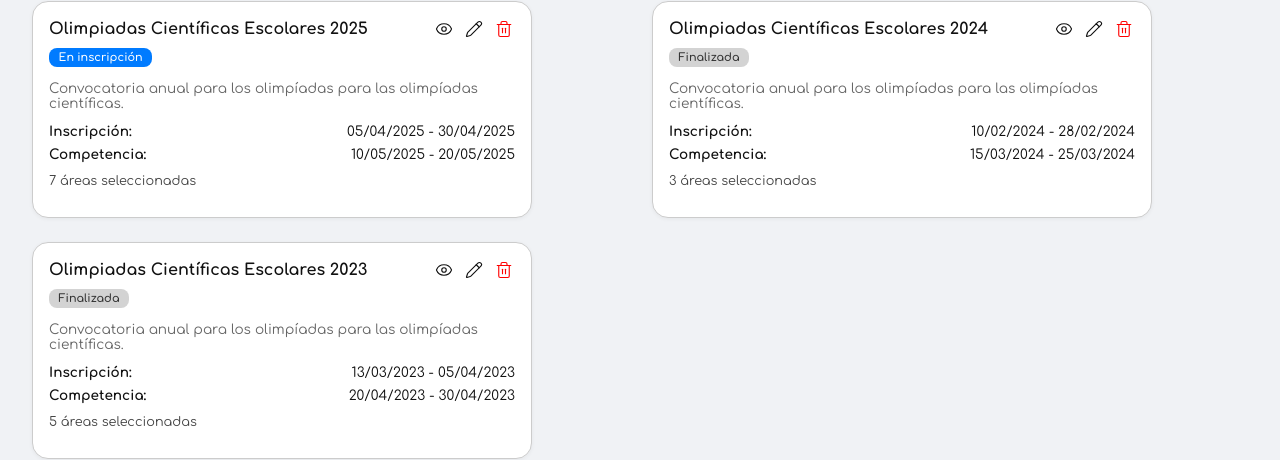
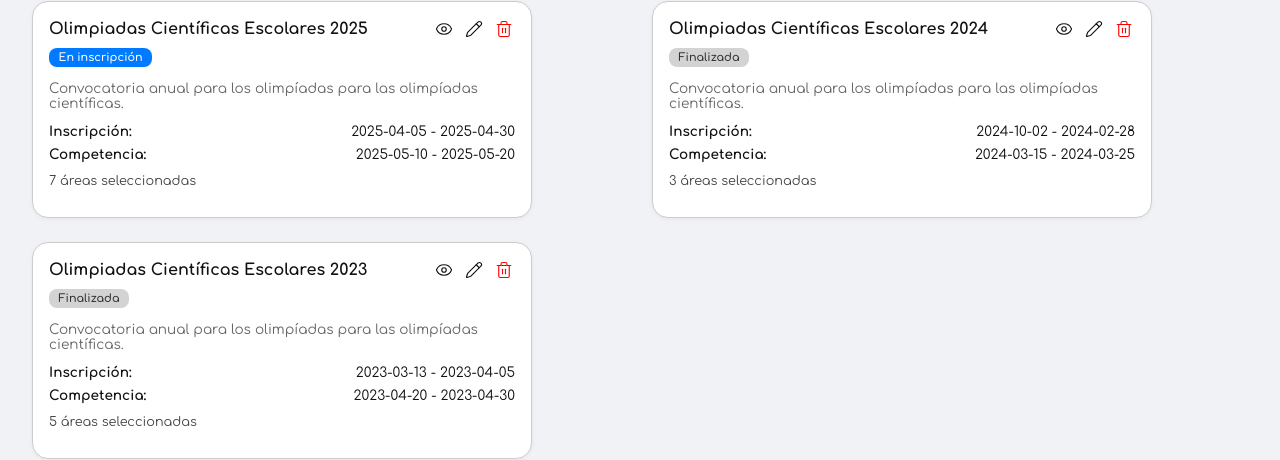
Before and after one commit to MauryQV/o-sansi-olympiad-registry, a React (Vite) app in the folder frontend/: page /convocatorias in a window 1280 px wide. Shown: the part 254-714 px from the top of the page. Built offline with nearby package versions, Linux system fonts and the light colour scheme.

Commit message:
Correcciones de errores HU1 HU3 HU4

```diff
--- a/frontend/package.json
+++ b/frontend/package.json
@@ -13,6 +13,7 @@
     "@emailjs/browser": "^4.4.1",
     "axios": "^1.8.4",
     "bootstrap": "^5.3.3",
+    "date-fns": "^4.1.0",
     "emailjs": "^4.0.3",
     "lucide": "^0.486.0",
     "lucide-react": "^0.486.0",
--- a/frontend/src/components/Convocatorias/Convocatorias.jsx
+++ b/frontend/src/components/Convocatorias/Convocatorias.jsx
@@ -1,4 +1,6 @@
 import React, { useState, useEffect } from 'react';
+import Swal from 'sweetalert2';
+import { parse, isAfter, isBefore, isWithinInterval } from 'date-fns';
 import CardConvocatoria from './CardConvocatoria';
 import ModalNuevaConvocatoria from './ModalNuevaConvocatoria';
 import ModalVisualizarConvocatoria from './ModalVisualizarConvocatoria';
@@ -27,10 +29,35 @@ const Convocatorias = () => {
     setMostrarModal(false);
   };
 
+  const actualizarEstadosConvocatorias = (convocatorias) => {
+    const hoy = new Date();
+
+    return convocatorias.map((convocatoria) => {
+      const inscripcionInicio = parse(convocatoria.inscripcionInicio, 'dd/MM/yyyy', new Date());
+      const inscripcionFin = parse(convocatoria.inscripcionFin, 'dd/MM/yyyy', new Date());
+      const competenciaInicio = parse(convocatoria.competenciaInicio, 'dd/MM/yyyy', new Date());
+      const competenciaFin = parse(convocatoria.competenciaFin, 'dd/MM/yyyy', new Date());
+
+      let nuevoEstado = convocatoria.estado;
+
+      if (isBefore(hoy, inscripcionInicio)) {
+        nuevoEstado = 'Borrador';
+      } else if (isWithinInterval(hoy, { start: inscripcionInicio, end: inscripcionFin })) {
+        nuevoEstado = 'En inscripción';
+      } else if (isWithinInterval(hoy, { start: competenciaInicio, end: competenciaFin })) {
+        nuevoEstado = 'En competencia';
+      } else if (isAfter(hoy, competenciaFin)) {
+        nuevoEstado = 'Finalizada';
+      }
+
+      return { ...convocatoria, estado: nuevoEstado };
+    });
+  };
 
   const filtrarConvocatorias = () => {
-    if (filtroEstado === 'Todos') return convocatorias;
-    return convocatorias.filter(c => c.estado === filtroEstado);
+    const actualizadas = actualizarEstadosConvocatorias(convocatorias);
+    if (filtroEstado === 'Todos') return actualizadas;
+    return actualizadas.filter(c => c.estado === filtroEstado);
   };
 
   const handleVer = (convocatoria) => {
@@ -39,9 +66,20 @@ const Convocatorias = () => {
   };
 
   const handleEditar = (convocatoria) => {
+    if (convocatoria.estado === 'Finalizada') {
+      Swal.fire({
+        icon: 'warning',
+        title: 'No se puede editar',
+        text: 'Esta convocatoria ya está finalizada y no puede ser editada.',
+        confirmButtonColor: '#3085d6',
+        confirmButtonText: 'Entendido'
+      });
+      return;
+    }
     setConvocatoriaEditando(convocatoria);
     setMostrarEditar(true);
   };
+
 
   const actualizarConvocatoria = (actualizada) => {
     setConvocatorias(prev =>
@@ -51,6 +89,16 @@ const Convocatorias = () => {
   };
 
   const handleEliminar = (convocatoria) => {
+    if (convocatoria.estado !== 'Borrador') {
+      Swal.fire({
+        icon: 'error',
+        title: 'No se puede eliminar',
+        text: 'La convocatoria no puede ser eliminada porque está en etapa de inscripción, competencia o finalizada.',
+        confirmButtonColor: '#3085d6',
+        confirmButtonText: 'Entendido'
+      });
+      return;
+    }
     setConvocatoriaAEliminar(convocatoria);
     setMostrarEliminar(true);
   };
@@ -66,10 +114,10 @@ const Convocatorias = () => {
         id: 1,
         nombre: "Olimpiadas Científicas Escolares 2025",
         descripcion: "Convocatoria anual para los olimpíadas para las olimpíadas científicas.",
-        inscripcionInicio: "05/04/2025",
-        inscripcionFin: "30/04/2025",
-        competenciaInicio: "10/05/2025",
-        competenciaFin: "20/05/2025",
+        inscripcionInicio: "2025-04-05",
+        inscripcionFin: "2025-04-30",
+        competenciaInicio: "2025-05-10",
+        competenciaFin: "2025-05-20",
         estado: "En inscripción",
         areas: 7,
         areasSeleccionadas: ["Matemática", "Biología", "Informática","Física", "Química", "Astronomía y Astrofísica", "Robótica"]
@@ -78,10 +126,10 @@ const Convocatorias = () => {
         id: 2,
         nombre: "Olimpiadas Científicas Escolares 2024",
         descripcion: "Convocatoria anual para los olimpíadas para las olimpíadas científicas.",
-        inscripcionInicio: "10/02/2024",
-        inscripcionFin: "28/02/2024",
-        competenciaInicio: "15/03/2024",
-        competenciaFin: "25/03/2024",
+        inscripcionInicio: "2024-10-02",
+        inscripcionFin: "2024-02-28",
+        competenciaInicio: "2024-03-15",
+        competenciaFin: "2024-03-25",
         estado: "Finalizada",
         areas: 3,
         areasSeleccionadas: ["Matemática", "Biología", "Informática"]
@@ -90,10 +138,10 @@ const Convocatorias = () => {
         id: 3,
         nombre: "Olimpiadas Científicas Escolares 2023",
         descripcion: "Convocatoria anual para los olimpíadas para las olimpíadas científicas.",
-        inscripcionInicio: "13/03/2023",
-        inscripcionFin: "05/04/2023",
-        competenciaInicio: "20/04/2023",
-        competenciaFin: "30/04/2023",
+        inscripcionInicio: "2023-03-13",
+        inscripcionFin: "2023-04-05",
+        competenciaInicio: "2023-04-20",
+        competenciaFin: "2023-04-30",
         estado: "Finalizada",
         areas: 5,
         areasSeleccionadas: ["Matemática", "Física", "Química", "Astronomía y Astrofísica", "Robótica"]
@@ -114,6 +162,7 @@ const Convocatorias = () => {
       <div className="filtro-convocatorias">
         <select value={filtroEstado} onChange={(e) => setFiltroEstado(e.target.value)}>
           <option value="Todos">Todos los estados</option>
+          <option value="Borrador">Borrador</option>
           <option value="En inscripción">En inscripción</option>
           <option value="En competencia">En competencia</option>
           <option value="Finalizada">Finalizada</option>
--- a/frontend/src/components/Convocatorias/ModalEditarConvocatoria.jsx
+++ b/frontend/src/components/Convocatorias/ModalEditarConvocatoria.jsx
@@ -46,9 +46,16 @@ const ModalEditarConvocatoria = ({ visible, cerrar, convocatoria, guardar }) =>
 
   const validarFormulario = () => {
     const nuevosErrores = {};
+    const hoy = new Date();
+    hoy.setHours(0, 0, 0, 0);
+
+    const fechaInicioInscripcion = formulario.inscripcionInicio ? new Date(formulario.inscripcionInicio) : null;
+    const fechaFinInscripcion = formulario.inscripcionFin ? new Date(formulario.inscripcionFin) : null;
+    const fechaInicioCompetencia = formulario.competenciaInicio ? new Date(formulario.competenciaInicio) : null;
+    const fechaFinCompetencia = formulario.competenciaFin ? new Date(formulario.competenciaFin) : null;
 
     if (!formulario.nombre.trim()) {
-      nuevosErrores.nombre = 'El nombre la convocatoria es obligatorio.';
+      nuevosErrores.nombre = 'El nombre de la convocatoria es obligatorio.';
     } else if (formulario.nombre.length > 100) {
       nuevosErrores.nombre = 'Máximo 100 caracteres.';
     }
@@ -59,10 +66,29 @@ const ModalEditarConvocatoria = ({ visible, cerrar, convocatoria, guardar }) =>
       nuevosErrores.descripcion = 'Máximo 1000 caracteres.';
     }
 
-    if (!formulario.inscripcionInicio) nuevosErrores.inscripcionInicio = 'Ingrese el inicio de inscripcion.';
-    if (!formulario.inscripcionFin) nuevosErrores.inscripcionFin = 'Ingrese el fin de inscripcion.';
-    if (!formulario.competenciaInicio) nuevosErrores.competenciaInicio = 'Ingrese el inicio de la competencia.';
-    if (!formulario.competenciaFin) nuevosErrores.competenciaFin = 'Ingrese el fin de la competencia.';
+    if (!formulario.inscripcionInicio) {
+      nuevosErrores.inscripcionInicio = 'Ingrese el inicio de inscripción.';
+    } else if (fechaInicioInscripcion < hoy) {
+      nuevosErrores.inscripcionInicio = 'La fecha de inicio de inscripción debe ser mayor a la fecha de hoy.';
+    }
+
+    if (!formulario.inscripcionFin) {
+      nuevosErrores.inscripcionFin = 'Ingrese el fin de inscripción.';
+    } else if (fechaFinInscripcion && fechaInicioInscripcion && fechaFinInscripcion <= fechaInicioInscripcion) {
+      nuevosErrores.inscripcionFin = 'La fecha fin de inscripción debe ser mayor a la fecha de inicio.';
+    }
+
+    if (!formulario.competenciaInicio) {
+      nuevosErrores.competenciaInicio = 'Ingrese el inicio de competencia.';
+    } else if (fechaInicioCompetencia && fechaFinInscripcion && fechaInicioCompetencia <= fechaFinInscripcion) {
+      nuevosErrores.competenciaInicio = 'La fecha inicio de competencia debe ser después del fin de inscripción.';
+    }
+
+    if (!formulario.competenciaFin) {
+      nuevosErrores.competenciaFin = 'Ingrese el fin de competencia.';
+    } else if (fechaFinCompetencia && fechaInicioCompetencia && fechaFinCompetencia <= fechaInicioCompetencia) {
+      nuevosErrores.competenciaFin = 'La fecha fin de competencia debe ser mayor al inicio de competencia.';
+    }
 
     if (formulario.areas.length === 0) {
       nuevosErrores.areas = 'Debe seleccionar al menos un área.';
@@ -197,7 +223,7 @@ const ModalEditarConvocatoria = ({ visible, cerrar, convocatoria, guardar }) =>
 
           <div className="modal-botones">
             <button type="button" onClick={cerrar}>Cancelar</button>
-            <button type="submit" className="btn-crear">Guardar</button>
+            <button type="submit" className="btn-crear">Actualizar</button>
           </div>
         </form>
       </div>
--- a/frontend/src/components/Convocatorias/ModalNuevaConvocatoria.jsx
+++ b/frontend/src/components/Convocatorias/ModalNuevaConvocatoria.jsx
@@ -37,9 +37,16 @@ const ModalNuevaConvocatoria = ({ visible, cerrar, agregar }) => {
 
   const validarFormulario = () => {
     const nuevosErrores = {};
+    const hoy = new Date();
+    hoy.setHours(0, 0, 0, 0);
+
+    const fechaInicioInscripcion = formulario.inscripcionInicio ? new Date(formulario.inscripcionInicio) : null;
+    const fechaFinInscripcion = formulario.inscripcionFin ? new Date(formulario.inscripcionFin) : null;
+    const fechaInicioCompetencia = formulario.competenciaInicio ? new Date(formulario.competenciaInicio) : null;
+    const fechaFinCompetencia = formulario.competenciaFin ? new Date(formulario.competenciaFin) : null;
 
     if (!formulario.nombre.trim()) {
-      nuevosErrores.nombre = 'El nombre la convocatoria es obligatorio.';
+      nuevosErrores.nombre = 'El nombre de la convocatoria es obligatorio.';
     } else if (formulario.nombre.length > 100) {
       nuevosErrores.nombre = 'Máximo 100 caracteres.';
     }
@@ -50,10 +57,29 @@ const ModalNuevaConvocatoria = ({ visible, cerrar, agregar }) => {
       nuevosErrores.descripcion = 'Máximo 1000 caracteres.';
     }
 
-    if (!formulario.inscripcionInicio) nuevosErrores.inscripcionInicio = 'Ingrese el inicio de inscripcion.';
-    if (!formulario.inscripcionFin) nuevosErrores.inscripcionFin = 'Ingrese el fin de inscripcion.';
-    if (!formulario.competenciaInicio) nuevosErrores.competenciaInicio = 'Ingrese el inicio de la competencia.';
-    if (!formulario.competenciaFin) nuevosErrores.competenciaFin = 'Ingrese el fin de la competencia.';
+    if (!formulario.inscripcionInicio) {
+      nuevosErrores.inscripcionInicio = 'Ingrese el inicio de inscripción.';
+    } else if (fechaInicioInscripcion < hoy) {
+      nuevosErrores.inscripcionInicio = 'La fecha de inicio de inscripción debe ser mayor a la fecha de hoy.';
+    }
+
+    if (!formulario.inscripcionFin) {
+      nuevosErrores.inscripcionFin = 'Ingrese el fin de inscripción.';
+    } else if (fechaFinInscripcion && fechaInicioInscripcion && fechaFinInscripcion <= fechaInicioInscripcion) {
+      nuevosErrores.inscripcionFin = 'La fecha fin de inscripción debe ser mayor a la fecha de inicio.';
+    }
+
+    if (!formulario.competenciaInicio) {
+      nuevosErrores.competenciaInicio = 'Ingrese el inicio de competencia.';
+    } else if (fechaInicioCompetencia && fechaFinInscripcion && fechaInicioCompetencia <= fechaFinInscripcion) {
+      nuevosErrores.competenciaInicio = 'La fecha inicio de competencia debe ser después del fin de inscripción.';
+    }
+
+    if (!formulario.competenciaFin) {
+      nuevosErrores.competenciaFin = 'Ingrese el fin de competencia.';
+    } else if (fechaFinCompetencia && fechaInicioCompetencia && fechaFinCompetencia <= fechaInicioCompetencia) {
+      nuevosErrores.competenciaFin = 'La fecha fin de competencia debe ser mayor al inicio de competencia.';
+    }
 
     if (formulario.areas.length === 0) {
       nuevosErrores.areas = 'Debe seleccionar al menos un área.';
@@ -62,6 +88,7 @@ const ModalNuevaConvocatoria = ({ visible, cerrar, agregar }) => {
     setErrores(nuevosErrores);
     return Object.keys(nuevosErrores).length === 0;
   };
+
 
   const manejarSubmit = (e) => {
     e.preventDefault();
--- a/frontend/src/components/RegistroUsuario.jsx
+++ b/frontend/src/components/RegistroUsuario.jsx
@@ -73,7 +73,7 @@ const RegistroUsuario = () => {
                 value={data.idNumber}
                 onChange={handleIdChange}
                 className={errors.idNumber ? 'error' : ''}
-                placeholder="12345678"
+                placeholder="12345678CB"
               />
               {errors.idNumber && <span className="error-message">{errors.idNumber}</span>}
             </div>
@@ -151,6 +151,7 @@ const RegistroUsuario = () => {
                     value={data.province}
                     onChange={handleInputChange}
                     className={errors.province ? 'error' : ''}
+                    disabled={!data.department}
                   >
                     <option value="">Seleccionar provincia</option>
                     {provincias.map(prov => (
@@ -170,6 +171,7 @@ const RegistroUsuario = () => {
                   value={data.school}
                   onChange={handleInputChange}
                   className={errors.school ? 'error' : ''}
+                  disabled={!data.province}
                 >
                   <option value="">Seleccionar centro educativo</option>
                   {colegios.map(col => (
@@ -193,7 +195,7 @@ const RegistroUsuario = () => {
           </button>
 
           <p className="registro-login">
-            ¿Ya tienes una cuenta? <a href="#">Inicia sesión aquí</a>
+            ¿Ya tienes una cuenta? <a href="/login">Inicia sesión aquí</a>
           </p>
         </form>
       </div>
--- a/frontend/src/components/SolicitudesTutoria.jsx
+++ b/frontend/src/components/SolicitudesTutoria.jsx
@@ -21,7 +21,7 @@ const SolicitudesTutoria = () => {
     );
 
     Swal.fire({
-        icon: nuevoEstado === 'Aceptada' ? 'success' : 'error', // cambia a 'error' en caso de rechazo
+        icon: nuevoEstado === 'Aceptada' ? 'success' : 'error',
         title: `Solicitud ${nuevoEstado === 'Aceptada' ? 'aceptada' : 'rechazada'}`,
         text: `Has ${nuevoEstado === 'Aceptada' ? 'validado' : 'rechazado'} la solicitud del competidor.`,
         confirmButtonColor: nuevoEstado === 'Aceptada' ? '#3085d6' : '#d33',
--- a/frontend/src/forms/tutorFormHandler.js
+++ b/frontend/src/forms/tutorFormHandler.js
@@ -21,7 +21,7 @@ export const validateTutorForm = (tutorData, setErrors) => {
     if (!/^[a-zA-Z\s]{2,25}$/.test(tutorData.lastName)) {
         errors.lastName = 'Debe ingresar un apellido válido.';
     }
-    if (!/^\d{5,8}$/.test(tutorData.idNumber)) {
+    if (!/^[a-zA-Z0-9]{5,10}$/.test(tutorData.idNumber)) {
         errors.idNumber = 'Carnet inválido.';
     }
     if (!/^[67]\d{7}$/.test(tutorData.phone)) {
@@ -48,7 +48,7 @@ export const createNameChangeHandler = (setState) => (e) => {
 };
 
 export const createIdChangeHandler = (setState) => (e) => {
-    const filtered = e.target.value.replace(/\D/g, '').slice(0, 8);
+    const filtered = e.target.value.replace(/[^a-zA-Z0-9]/g, '').slice(0, 10);
     setState(prev => ({ ...prev, idNumber: filtered }));
 };
 
--- a/frontend/src/hooks/useRegistroForm.js
+++ b/frontend/src/hooks/useRegistroForm.js
@@ -91,7 +91,7 @@ export const useRegistroForm = () => {
 
     const handleIdChange = (e) => {
         const { value } = e.target;
-        const cleanValue = value.replace(/\D/g, '').slice(0, 8);
+        const cleanValue = value.replace(/[^a-zA-Z0-9]/g, '').slice(0, 10);
         const setter = userType === 'competidor' ? setFormData : setTutorData;
         setter(prev => ({ ...prev, idNumber: cleanValue }));
     };
--- a/frontend/src/styles/Convocatorias/EstadoBadge.css
+++ b/frontend/src/styles/Convocatorias/EstadoBadge.css
@@ -6,6 +6,11 @@
     width: fit-content;
     margin-top: 0.2rem;
     display: inline-block;
+  }
+
+  .estado-badge.borrador {
+    background-color: #17a2b8;
+    color: white;
   }
 
   .estado-badge.en-inscripción {
--- a/frontend/src/styles/SolicitudesTutoria.css
+++ b/frontend/src/styles/SolicitudesTutoria.css
@@ -43,7 +43,9 @@
     vertical-align: top;
   }
 
-
+  .tabla td:first-child {
+    font-weight: bold;
+  }
 
   .estado {
     padding: 0.35rem 0.9rem;
```
Also changed, not shown: frontend/src/forms/competidorFormHandler.js (+15 -2 lines), 1 other file (tests, documents, lock files or other folders).
